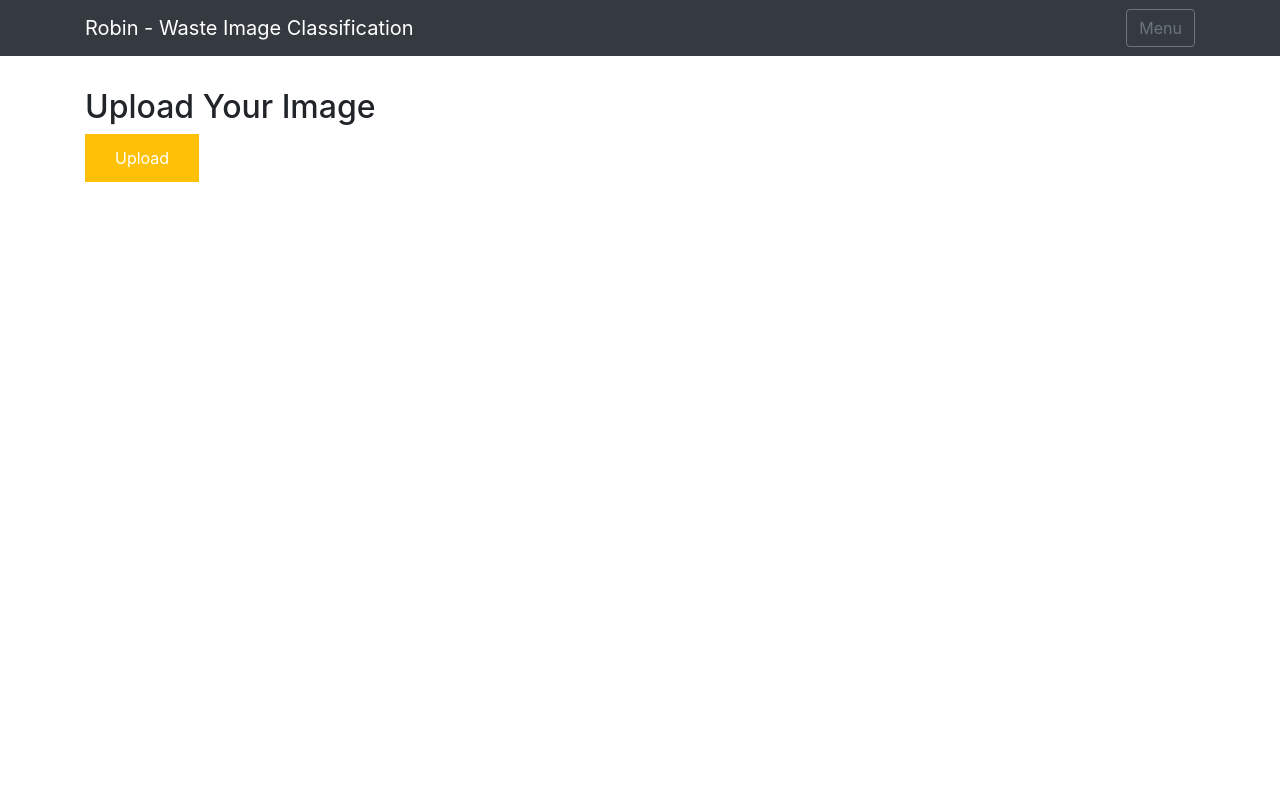
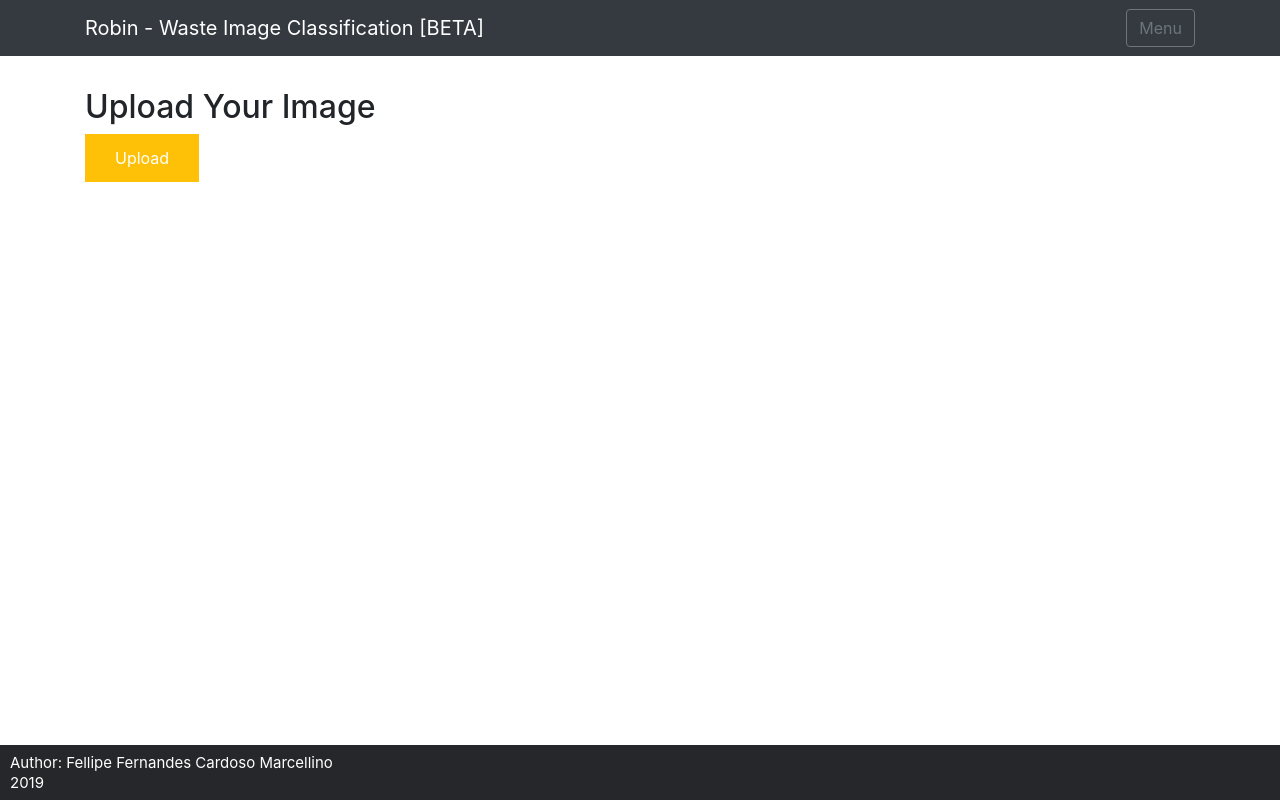
Before and after one commit to ffcmarcellino/robin-ui, a Flask app: page / in a window 1280 px wide. Run offline with Flask 2, Linux system fonts and the light colour scheme; some libraries are stand-ins or nearby versions.

Commit message:
Add footer

```diff
--- a/static/css/main.css
+++ b/static/css/main.css
@@ -48,3 +48,31 @@ input[type="file"] {
     0% { transform: rotate(0deg); }
     100% { transform: rotate(360deg); }
 }
+
+.site-footer
+{
+  background-color:#26272b;
+  padding:5px;
+  font-size:15px;
+  line-height:15px;
+  color:#ffffff;
+  position: absolute;
+  bottom: 0;
+  width: 100%;
+}
+
+.author, .year
+{
+  margin:5px
+}
+@media (max-width:767px)
+{
+  .site-footer
+  {
+    padding-bottom:0
+  }
+  .site-footer .author, .site-footer .year
+  {
+    text-align:center
+  }
+}
--- a/templates/base.html
+++ b/templates/base.html
@@ -15,7 +15,7 @@
 <body>
     <nav class="navbar navbar-dark bg-dark">
         <div class="container">
-            <a class="navbar-brand" href="#">Robin - Waste Image Classification</a>
+            <a class="navbar-brand" href="#">Robin - Waste Image Classification [BETA]</a>
             <button class="btn btn-outline-secondary my-2 my-sm-0" type="submit">Menu</button>
         </div>
     </nav>
@@ -24,8 +24,10 @@
     </div>
 </body>
 
-<footer>
+<footer class="site-footer">
     <script src="{{ url_for('static', filename='js/main.js') }}" type="text/javascript"></script>
+    <p class="author">Author: Fellipe Fernandes Cardoso Marcellino</p>
+    <p class="year">2019</p>
 </footer>
 
 </html>
```
